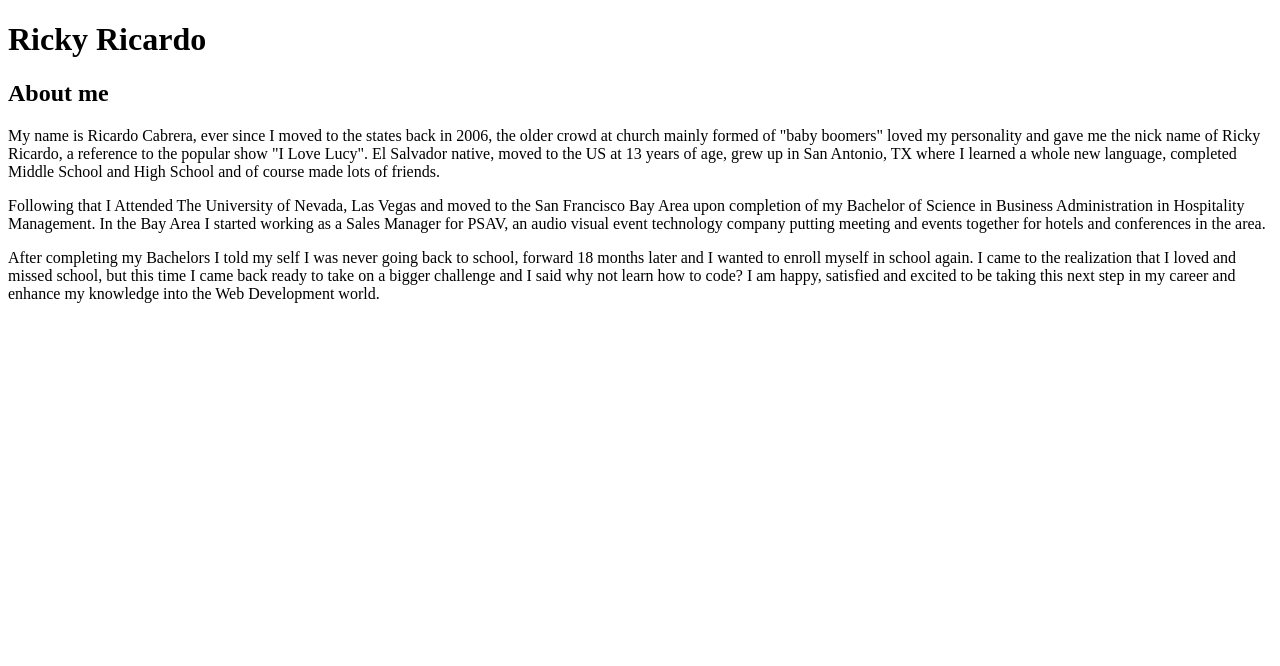
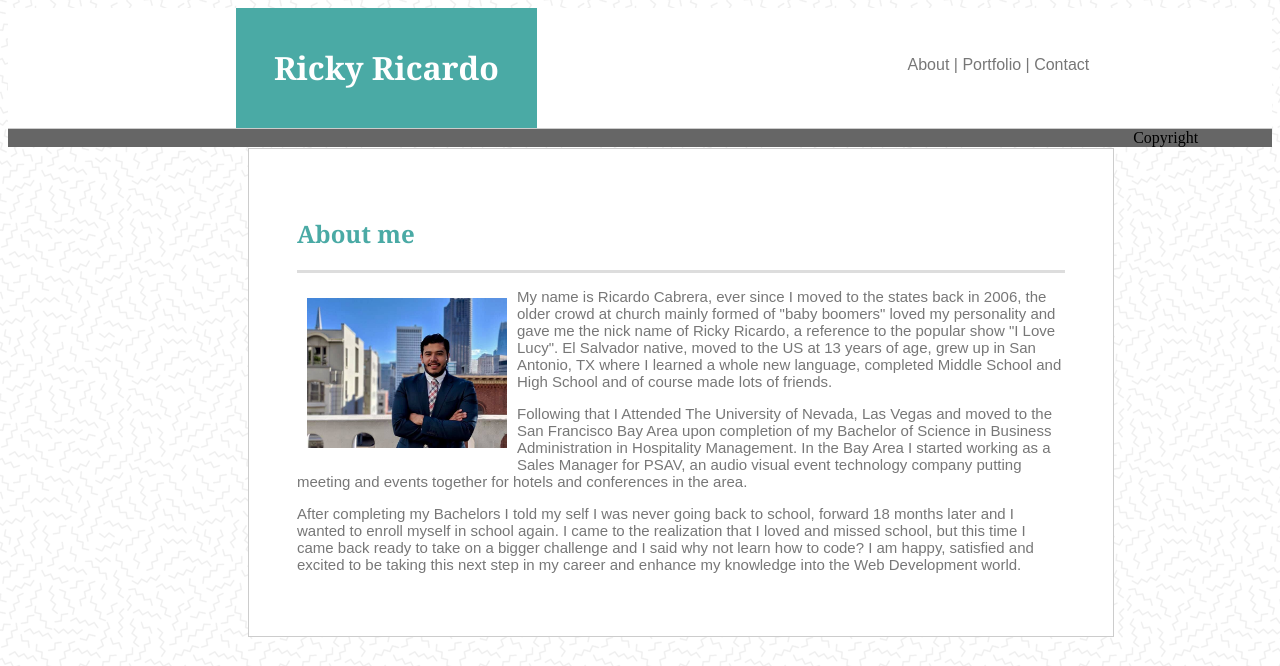
Before and after one commit to rrc92/Basic-Portfolio, a plain HTML site: page index.html in a window 1280 px wide. Drawn offline with Linux system fonts and the light colour scheme.

Commit message:
updating files

```diff
--- a/assets/css/style.css
+++ b/assets/css/style.css
@@ -0,0 +1,21 @@
+
+h1 {text-align: center;
+}
+    .container {
+    margin: 10%;
+}
+
+#name {
+    background-color: aqua;
+    float: left;
+    color: white;
+    }
+
+ #main {
+    position: relative;
+    width: 1200px;
+    height: 300px;
+    margin: 240px auto;
+    background-color: blue;
+    float: left;
+}
--- a/index.html
+++ b/index.html
@@ -1,17 +1,66 @@
 <!DOCTYPE html>
 
 <html>
-    <head>
-        <title>Ricky Ricardo</title>
-    </head>
+
+<head>
+    <title>Ricky Ricardo</title>
+
+    <link rel="stylesheet" href="style.css" type="text/css">
+
+</head>
+
 <body>
+    <header>
 
-<h1>Ricky Ricardo</h1>
+        <div class="heading">
+            <nav>
+                <a href="index.html">About  |</a>
+                <a href="portfolio.html">Portfolio  |</a>
+                <a href="contact.html">Contact</a>
+            </nav>
+            <h1 id="nombre">Ricky Ricardo</h1>
 
-<h2>About me</h2>
+        </div>
+    </header>
+    <div class="container">
 
-<p>My name is Ricardo Cabrera, ever since I moved to the states back in 2006, the older crowd at church mainly formed of "baby boomers" loved my personality and gave me the nick name of Ricky Ricardo, a reference to the popular show "I Love Lucy". El Salvador native, moved to the US at 13 years of age, grew up in San Antonio, TX where I learned a whole new language, completed Middle School and High School and of course made lots of friends.</p>
-<p>Following that I Attended The University of Nevada, Las Vegas and moved to the San Francisco Bay Area upon completion of my Bachelor of Science in Business Administration in Hospitality Management. In the Bay Area I started working as a Sales Manager for PSAV, an audio visual event technology company putting meeting and events together for hotels and conferences in the area. </p>
-<p>After completing my Bachelors I told my self I was never going back to school, forward 18 months later and I wanted to enroll myself in school again. I came to the realization that I loved and missed school, but this time I came back ready to take on a bigger challenge and I said why not learn how to code? I am happy, satisfied and excited to  be taking this next step in my career and enhance my knowledge into the Web Development world.</p>
+        <div id="main">
+            <div id="bout">
+                <h2>About me</h2>
+            </div>
+            <div id="main2">
+                <p><img id="foto" src="../Basic-Portfolio/assets/images/portfolio-pic.jpg">
+                    My name is Ricardo Cabrera, ever since I moved to the states back in 2006, the older crowd at church
+                    mainly
+                    formed of "baby boomers" loved my personality and gave me the nick name of Ricky Ricardo, a
+                    reference to the
+                    popular show "I Love Lucy". El Salvador native, moved to the US at 13 years of age, grew up in San
+                    Antonio,
+                    TX where I learned a whole new language, completed Middle School and High School and of course made
+                    lots of
+                    friends.</p>
+
+
+                <p>Following that I Attended The University of Nevada, Las Vegas and moved to the San Francisco Bay Area
+                    upon
+                    completion of my Bachelor of Science in Business Administration in Hospitality Management. In the
+                    Bay Area I
+                    started working as a Sales Manager for PSAV, an audio visual event technology company putting
+                    meeting and
+                    events together for hotels and conferences in the area. </p>
+                <p>After completing my Bachelors I told my self I was never going back to school, forward 18 months
+                    later and I
+                    wanted to enroll myself in school again. I came to the realization that I loved and missed school,
+                    but this
+                    time I came back ready to take on a bigger challenge and I said why not learn how to code? I am
+                    happy,
+                    satisfied and excited to be taking this next step in my career and enhance my knowledge into the Web
+                    Development world.</p>
+                </div>
+
+        </div>
+    </div>
+    <footer>Copyright</footer>
 </body>
+
 </html>
--- /dev/null
+++ b/style.css
@@ -0,0 +1,69 @@
+
+    .container {
+    width: 960px;
+}
+header {
+    margin:0%;
+    background: #ffffff;
+    border-bottom: 1px solid #cccccc;
+}
+
+body{background-image: url("../Basic-Portfolio/assets/images/memphis-mini.png");
+}
+
+.heading {width: 960px;margin-left: 18%;
+   font-family: 'Arial', 'Helvetica Neue', Helvetica, sans-serif;}
+
+#nombre { font-family: Georgia, 'Times New Roman', Times, serif;
+    color: #ffffff;
+    background: #4aaaa5;
+    display: inline-flex;
+    padding: 4%;
+    margin: auto;
+}
+
+nav{
+    float: right;
+    width: 25%;
+    margin: 5%;
+}
+a{text-decoration: none;
+    color: #777777;
+}
+
+#name {
+
+    padding-top: 50px;
+    height: 100%;
+
+ }
+ #bout {
+    border-bottom: 3px solid #ddd;
+    color: #4aaaa5;
+    font-family: Georgia, 'Times New Roman', Times, serif;
+}
+
+#main {
+width: 80%;
+height: 30%;
+margin: 2%;
+float: left;
+background:#ffffff;
+padding: 5%;
+margin-left: 25%;
+border: .1px solid #cccccc;
+}
+#main2 {font-family: 'Arial', 'Helvetica Neue', Helvetica, sans-serif;
+    color: #777777;
+    font-size: 15px;
+    font-display: double; }
+
+img{width: 200px;
+height: 150px;
+float: left;
+margin: 10px;
+}
+footer {background: #666666;
+
+
+}
```
Also changed, not shown: assets/images/memphis-mini.png (added), assets/images/portfolio-pic.jpg (added).
